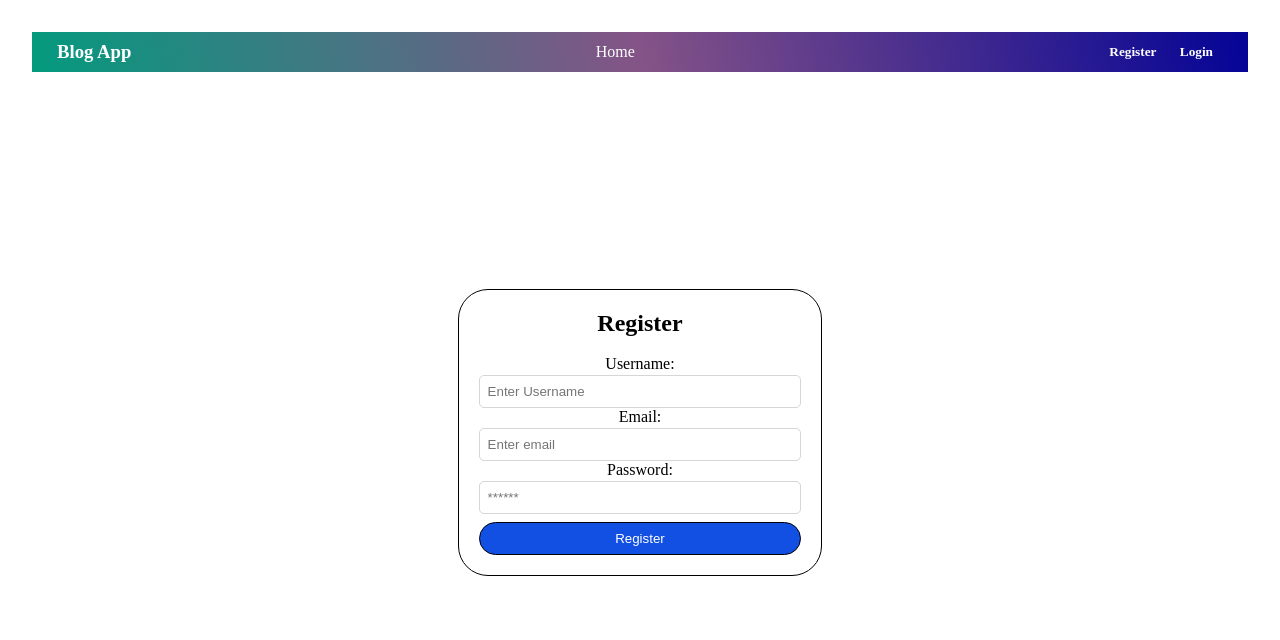
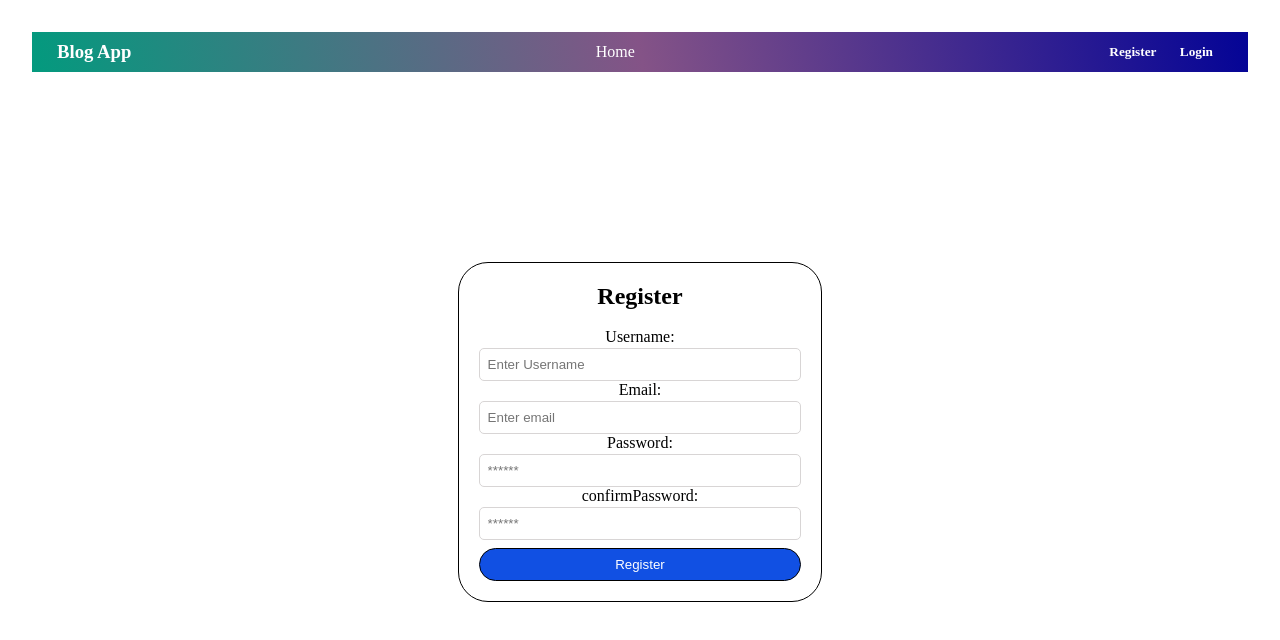
Before and after one commit to AlolaSunday12/Blog-App, a React (Vite) app in the folder frontend/: page /register in a window 1280 px wide. Shown: the top 640 px of the page. Built offline with nearby package versions, Linux system fonts and the light colour scheme.

Commit message:
cleanup unwanted code

```diff
--- a/frontend/src/Register.jsx
+++ b/frontend/src/Register.jsx
@@ -9,11 +9,13 @@ function Register() {
     const [username, setUsername] = useState('');
     const [email, setEmail] = useState('');
     const [password, setPassword] = useState('');
+    const [confirmPassword, setConfirmPassword] = useState('');
     const [loading, setLoading] = useState(false);
     const [error, setError] = useState(false);
     const [success, setSuccess] = useState(false);
 
     async function register() {
+        if(password===confirmPassword) {
         try {
             setLoading(true);
             const user = { username, email, password };
@@ -23,8 +25,9 @@ function Register() {
             setUsername('');
             setEmail('');
             setPassword('');
+            setConfirmPassword('');
 
-            swal.fire('congratulation' , 'Your Registration is Successfully' , 'success').then(result =>{
+            swal.fire('congratulation' , 'Your Registration is Successfull' , 'success').then(result =>{
                 window.location.href='/'
             })
         } catch (error) {
@@ -33,6 +36,10 @@ function Register() {
             setError(true);
             swal.fire('Oops' , 'Something went wrong' , 'error')
         }
+    }
+    else {
+        swal.fire('Oops' , 'Password Not Matched' , 'error')
+    }
     }
   return (
     <div>
@@ -64,6 +71,12 @@ function Register() {
                     onChange={e => setPassword(e.target.value)} autoComplete="new-password" />
                 </div>
 
+                <div>
+                    <label htmlFor="confirmpassword">confirmPassword:</label> <br />
+                    <input type="password" id="confirmpassword" placeholder='******'
+                    onChange={e => setConfirmPassword(e.target.value)} autoComplete="new-password" />
+                </div>
+
                 <button type="submit" className="signup_btn">Register</button>
             </form>
 
```
